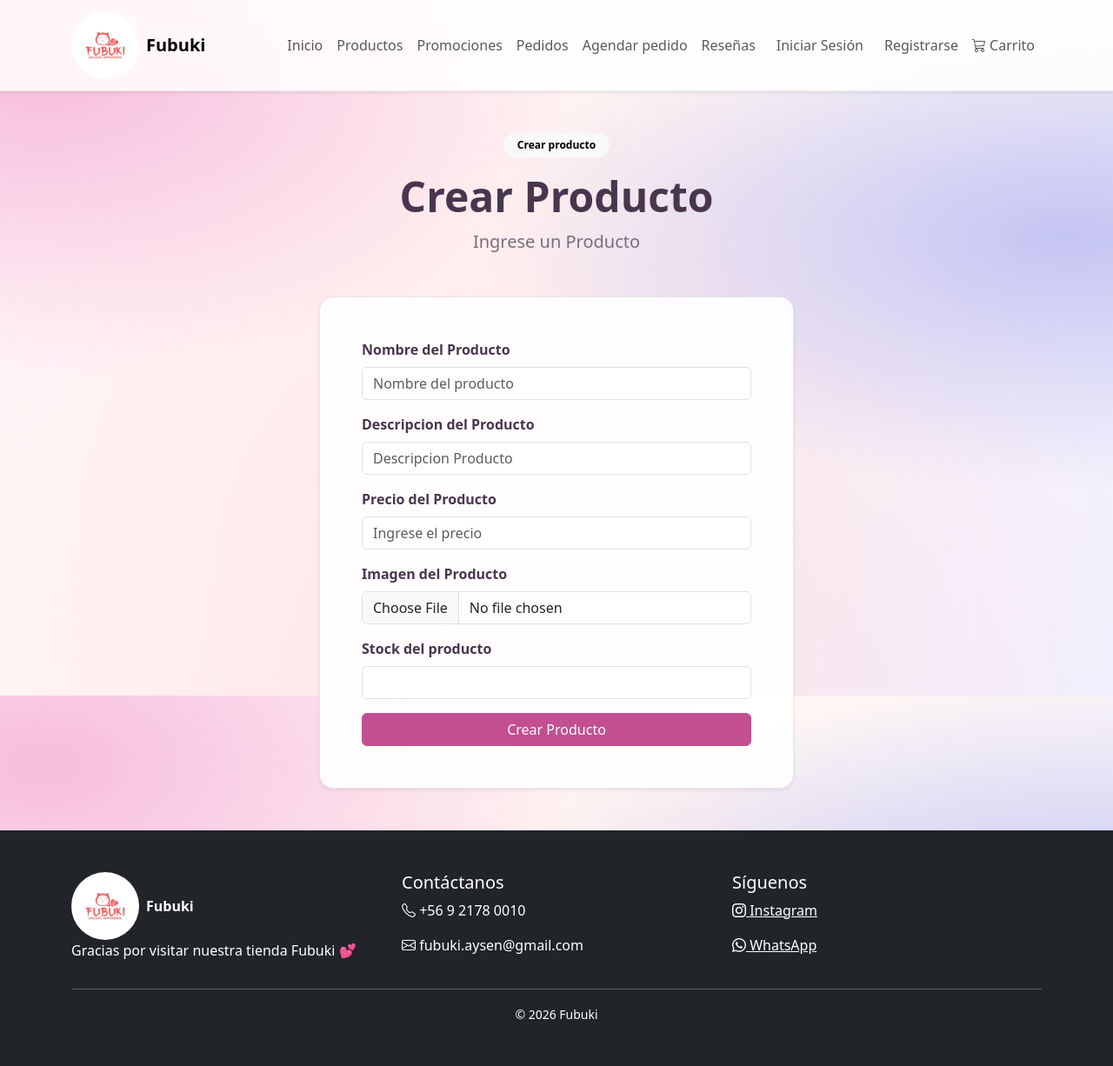
After one commit to Wuachinango/Fubuki_2, a Django app: page /crear_producto.html/ in a window 1280 px wide. The commit adds this page. Shown: the whole page at 87% size. Run offline with Django 5.2, Linux system fonts and the light colour scheme.

Commit message:
Fubuki septima version

```diff
--- a/Conf/urls.py
+++ b/Conf/urls.py
@@ -33,16 +33,13 @@ urlpatterns = [
     path('promociones.html', views.promociones, name='promociones'),
     path('resenas.html', views.resenas, name='resenas'),
     path('buzon-pedidos-sugerencias/', views.buzon_pedidos_sugerencias, name='buzon_pedidos_sugerencias'),
-    path(
-        'agendamiento-especial/',
-        views.agendamiento_especial,
-        name='agendamiento_especial',
-    ),
+    path('agendamiento-especial/', views.agendamiento_especial, name='agendamiento_especial'),
     path('registrarse.html', views.registrarse, name='registrarse'),
     path('iniciar_sesion.html', views.iniciar_sesion, name='iniciar_sesion'),
     path('cerrar_sesion/', views.cerrar_sesion, name='cerrar_sesion'),
     #Productos
     path('producto/<int:producto_id>/', views.detalle_producto, name='detalle_producto'),
+    path('crear_producto.html/', views.agregar_producto, name='crear_producto'),
     #Carrito
     path('carrito.html', views.carrito, name='carrito'),
     path('carrito/agregar/<int:producto_id>/', views.agregar_carrito, name='agregar_carrito'),
--- a/FubukiApp/forms.py
+++ b/FubukiApp/forms.py
@@ -1,7 +1,42 @@
 from django import forms
 
-from .models import MensajeBuzon, Resena, SolicitudEspecial
+from .models import MensajeBuzon, Resena, SolicitudEspecial, Producto
 
+class ProductoForm(forms.ModelForm):
+    class Meta:
+        model = Producto
+        fields = ['nombre','descripcion','precio','imagen','stock']
+        labels = {
+            'nombre': 'Nombre del Producto',
+            'descripcion': "Descripcion del Producto",
+            'precio': 'Precio del Producto',
+            'imagen': 'Imagen del Producto',
+            'stock': 'Stock del producto',
+        }
+        widgets = {
+            'nombre': forms.TextInput(attrs={
+                'class': 'form-control',
+                'placeholder': 'Nombre del producto',
+            }),
+            'descripcion': forms.TextInput(attrs={
+                'class': 'form-control',
+                'placeholder': 'Descripcion Producto',
+            }),
+            'precio':forms.NumberInput(attrs={
+                    'class': 'form-control',  # Para estilos Bootstrap
+                    'placeholder': 'Ingrese el precio',
+                    'step': '1',              # Solo enteros
+                    'min': '0'                # Evita negativos en el navegador
+                }),
+            'imagen': forms.ClearableFileInput(attrs={
+                'class': 'form-control',
+                'accept': 'img/*'
+            }),
+            'stock': forms.NumberInput(attrs={
+                'class': 'form-control',
+                'min': 0,
+            })
+        }
 
 class ResenaForm(forms.ModelForm):
     class Meta:
--- a/FubukiApp/views.py
+++ b/FubukiApp/views.py
@@ -6,7 +6,7 @@ from django.db import IntegrityError
 from django.contrib.auth.models import User
 from django.contrib import messages
 from django.views.decorators.http import require_POST
-from .forms import MensajeBuzonForm, ResenaForm, SolicitudEspecialForm
+from .forms import MensajeBuzonForm, ResenaForm, SolicitudEspecialForm, ProductoForm
 from .models import Cliente, Resena, Producto, MensajeBuzon
 from django.views.decorators.csrf import csrf_exempt
 from transbank.common.integration_commerce_codes import IntegrationCommerceCodes
@@ -142,6 +142,20 @@ def detalle_producto(request, producto_id):
         'producto': producto,
         'tope_maximo': tope_maximo
     })
+
+def agregar_producto(request):
+    if request.method == 'POST':
+        form = ProductoForm(request.POST, request.FILES)
+        if form.is_valid():
+            form.save()
+            messages.success(request, 'Producto agregado con exito.')
+            return redirect('productos')
+    else:
+        form = ProductoForm()
+
+    return render(request, 'crear_producto.html', {
+            'form': form,
+        })
 
 def _imagen_producto(imagen_field):
     """Devuelve la URL del media si existe, o la imagen por defecto de estáticos."""
--- /dev/null
+++ b/templates/crear_producto.html
@@ -0,0 +1,42 @@
+{% extends 'base.html' %}
+
+{% block content %}
+<main>
+    <section class="py-5">
+        <div class="container">
+            <div class="text-center mb-5">
+                <span class="badge rounded-pill text-bg-light px-3 py-2 mb-3">Crear producto</span>
+                <h1 class="display-5 fw-bold">Crear Producto</h1>
+                <p class="lead text-muted">Ingrese un Producto</p>
+            </div>
+
+            <div class="row justify-content-center">
+                <div class="col-lg-7 col-xl-6">
+                    <div class="card shadow-sm">
+                        <div class="card-body p-4 p-md-5">
+                            {% if messages %}
+                                {% for message in messages %}
+                                    <div class="alert alert-success" role="status">{{ message }}</div>
+                                {% endfor %}
+                            {% endif %}
+                            <form method="post" enctype="multipart/form-data">
+                                {% csrf_token %}
+                                {% for field in form %}
+                                    <div class="mb-3">
+                                        <label for="{{ field.id_for_label }}" class="form-label fw-semibold">{{ field.label }}</label>
+                                        {{ field }}
+                                        {% if field.help_text %}<div class="form-text">{{ field.help_text }}</div>{% endif %}
+                                        {% for error in field.errors %}<div class="text-danger small mt-1">{{ error }}</div>{% endfor %}
+                                    </div>
+                                {% endfor %}
+                                {% if form.non_field_errors %}<div class="alert alert-danger">{{ form.non_field_errors }}</div>{% endif %}
+                                <button type="submit" class="btn btn-primary w-100">Crear Producto</button>
+                            </form>
+                        </div>
+                    </div>
+                </div>
+            </div>
+        </div>
+    </section>
+</main>
+{% endblock %}
--- a/templates/navegador.html
+++ b/templates/navegador.html
@@ -67,6 +67,11 @@
                     </a>
                 </li>
 
+                {% if user.is_superuser %}
+                    <li class="nav-item">
+                        <a class="nav-link" href="{% url 'crear_producto' %}">Crear Producto</a>
+                    </li>
+                {% endif %}
 
                 {% if user.is_authenticated %}
                     <li class="nav-item">
```
Also changed, not shown: static/img/productos/mochi_de_tiramisu.png (added).
